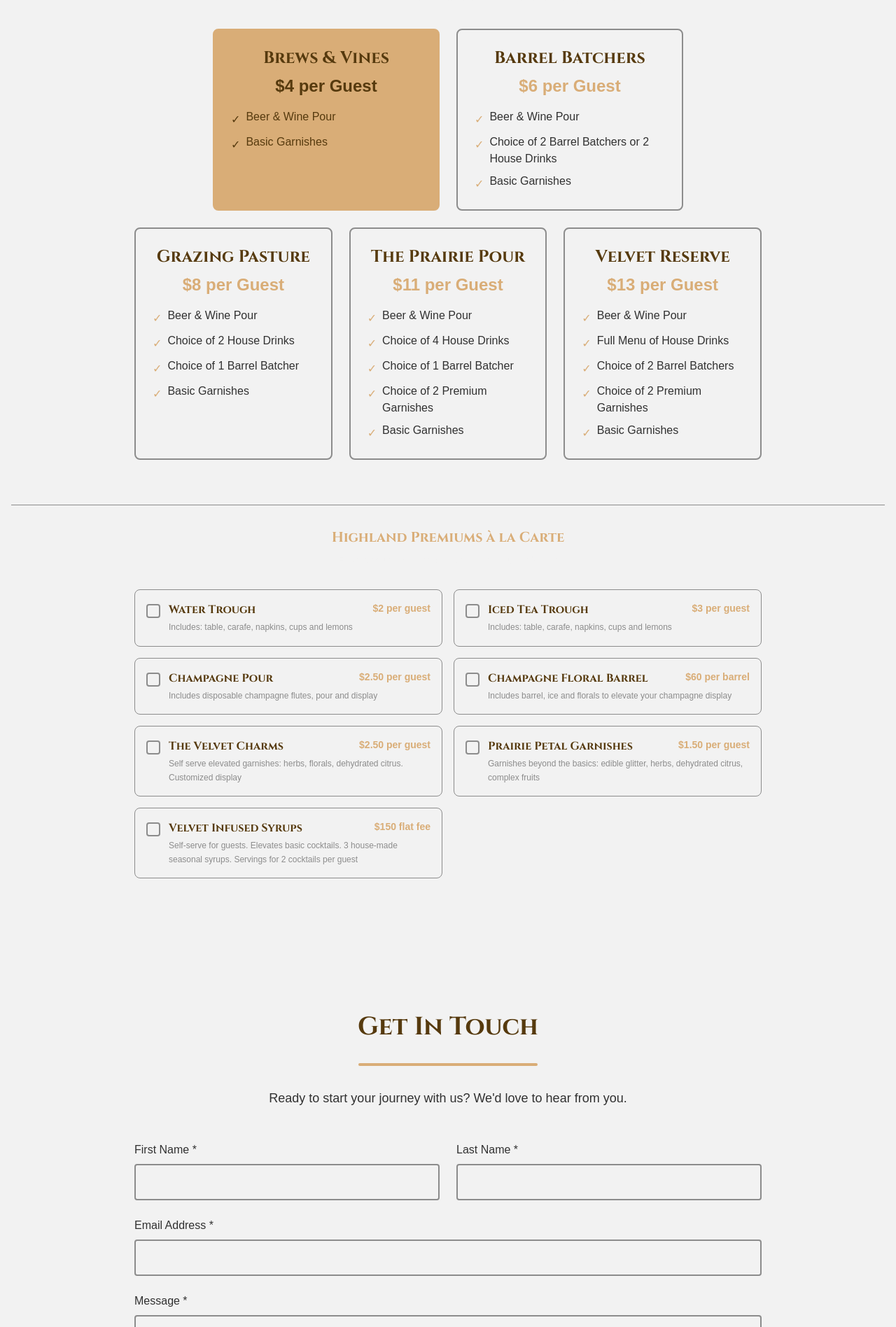
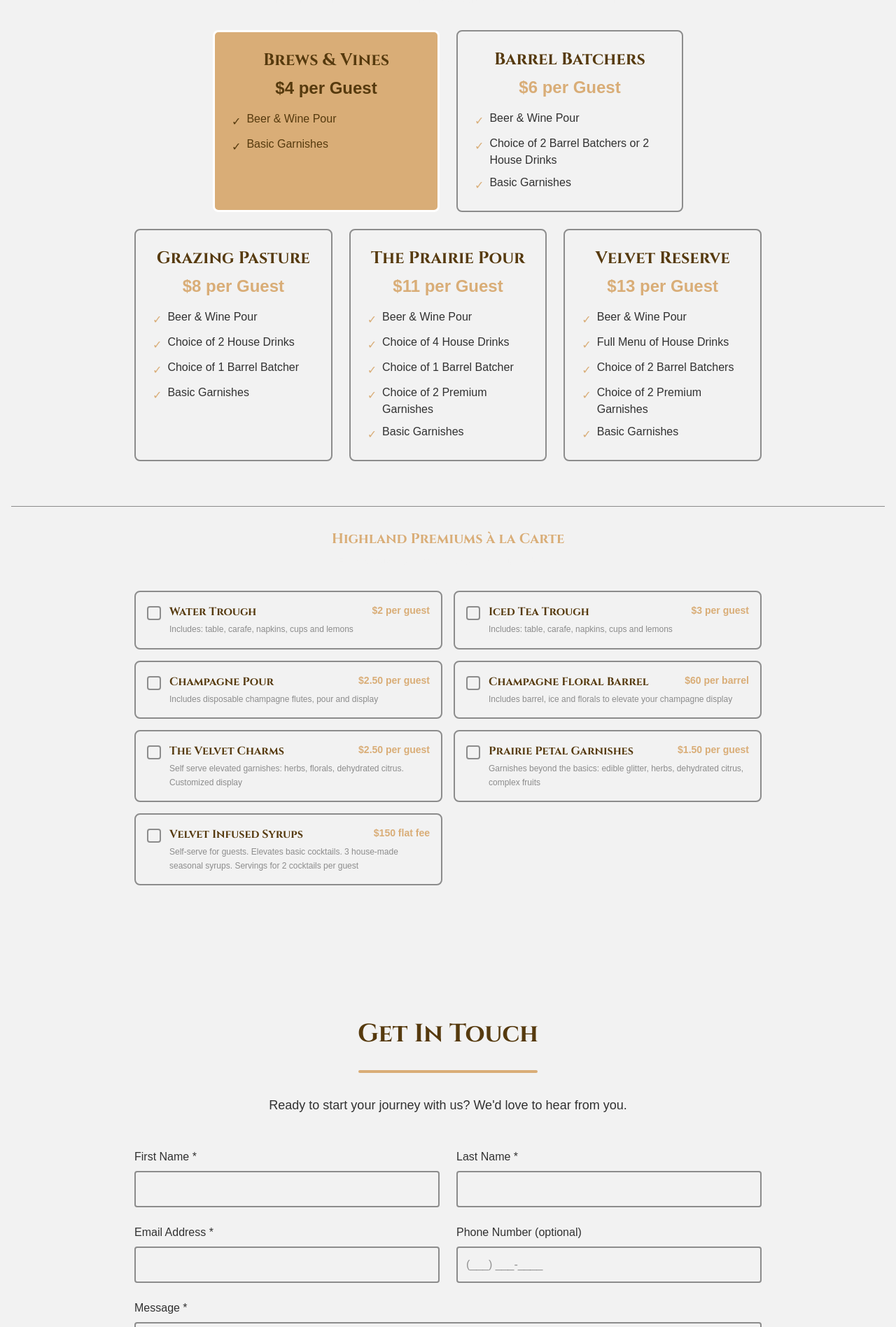
Before and after one commit to knustx/velvet-cow, a Next.js app: page / in a window 1280 px wide. Shown: the part 2315-4211 px from the top of the page at 70% size. Built offline with nearby package versions, Linux system fonts and the light colour scheme; a web font is replaced by a local one.

Commit message:
better form

```diff
--- a/src/app/safari-compat.css
+++ b/src/app/safari-compat.css
@@ -122,12 +122,14 @@
   /* Borders */
   .border { border-width: 1px !important; }
   .border-2 { border-width: 2px !important; }
+  .border-3 { border-width: 3px !important; }
   .border-b-2 { border-bottom-width: 2px !important; }
   .border-t { border-top-width: 1px !important; }
   .border-solid { border-style: solid !important; }
   .border-primary { border-color: #D9AD77 !important; }
   .border-secondary { border-color: #563a0e !important; }
   .border-muted { border-color: #8C8C8C !important; }
+  .border-white { border-color: #ffffff !important; }
   .border-transparent { border-color: transparent !important; }
   .pt-4 { padding-top: 1rem !important; }
   .pt-8 { padding-top: 2rem !important; }
--- a/src/components/ContactForm.tsx
+++ b/src/components/ContactForm.tsx
@@ -1,6 +1,34 @@
+"use client";
+
+import { useState } from "react";
 import SectionDivider from "@/components/SectionDivider";
 
 export default function ContactForm() {
+  const [phoneNumber, setPhoneNumber] = useState("");
+
+  const formatPhoneNumber = (value: string) => {
+    // Remove all non-numeric characters
+    const numbersOnly = value.replace(/\D/g, "");
+
+    // Limit to 10 digits
+    const limitedNumbers = numbersOnly.slice(0, 10);
+
+    // Format based on length
+    if (limitedNumbers.length === 0) {
+      return "";
+    } else if (limitedNumbers.length <= 3) {
+      return `(${limitedNumbers}`;
+    } else if (limitedNumbers.length <= 6) {
+      return `(${limitedNumbers.slice(0, 3)}) ${limitedNumbers.slice(3)}`;
+    } else {
+      return `(${limitedNumbers.slice(0, 3)}) ${limitedNumbers.slice(3, 6)}-${limitedNumbers.slice(6)}`;
+    }
+  };
+
+  const handlePhoneChange = (e: React.ChangeEvent<HTMLInputElement>) => {
+    const formatted = formatPhoneNumber(e.target.value);
+    setPhoneNumber(formatted);
+  };
   return (
     <section id="contact" className="py-16 bg-light">
       <div className="container mx-auto px-4">
@@ -24,7 +52,7 @@ export default function ContactForm() {
                 type="text"
                 id="firstName"
                 name="firstName"
-                className="w-full p-3 border-2 border-muted rounded focus:border-primary focus:outline-none"
+                className="w-full p-3 border-2 border-muted rounded focus:border-primary focus:outline-none text-dark"
                 required
               />
             </div>
@@ -37,12 +65,12 @@ export default function ContactForm() {
                 type="text"
                 id="lastName"
                 name="lastName"
-                className="w-full p-3 border-2 border-muted rounded focus:border-primary focus:outline-none"
+                className="w-full p-3 border-2 border-muted rounded focus:border-primary focus:outline-none text-dark"
                 required
               />
             </div>
 
-            <div className="md:col-span-2">
+            <div>
               <label htmlFor="email" className="font-sans block text-dark mb-2">
                 Email Address *
               </label>
@@ -50,8 +78,23 @@ export default function ContactForm() {
                 type="email"
                 id="email"
                 name="email"
-                className="w-full p-3 border-2 border-muted rounded focus:border-primary focus:outline-none"
+                className="w-full p-3 border-2 border-muted rounded focus:border-primary focus:outline-none text-dark"
                 required
+              />
+            </div>
+
+            <div>
+              <label htmlFor="phone" className="font-sans block text-dark mb-2">
+                Phone Number (optional)
+              </label>
+              <input
+                type="tel"
+                id="phone"
+                name="phone"
+                value={phoneNumber}
+                onChange={handlePhoneChange}
+                placeholder="(___) ___-____"
+                className="w-full p-3 border-2 border-muted rounded focus:border-primary focus:outline-none text-dark"
               />
             </div>
 
@@ -63,8 +106,8 @@ export default function ContactForm() {
                 id="message"
                 name="message"
                 rows={6}
-                className="w-full p-3 border-2 border-muted rounded focus:border-primary focus:outline-none resize-vertical"
-                placeholder="Tell us about your project or ask us a question..."
+                className="w-full p-3 border-2 border-muted rounded focus:border-primary focus:outline-none resize-vertical text-dark"
+                placeholder="Let us know how we can tailor your experience to meet your unique needs..."
                 required
               ></textarea>
             </div>
--- a/src/components/PackageCard.tsx
+++ b/src/components/PackageCard.tsx
@@ -26,25 +26,28 @@ export default function PackageCard({
   const isMultiCol = is2x || is3x;
 
   // Determine border and background styling based on selection state
-  let borderClass, bgClass;
+  let borderClass, bgClass, accentBorder;
 
   if (isMultiCol) {
     // Base package - always in selected state (gold background)
     borderClass = 'border-primary';
     bgClass = 'bg-primary';
+    accentBorder = 'border-white border-3';
   } else if (selected) {
     // Selected add-on package
     borderClass = 'border-primary';
     bgClass = 'bg-primary';
+    accentBorder = 'border-white border-3';
   } else {
     // Unselected add-on package
     borderClass = 'border-muted hover:border-primary';
     bgClass = 'bg-light hover:bg-gray-50';
+    accentBorder = 'border-2';
   }
 
   return (
     <div
-      className={`${bgClass} rounded-lg p-6 border-2 ${borderClass} transition-colors h-full flex flex-col ${
+      className={`${bgClass} rounded-lg p-6 ${accentBorder} ${borderClass} transition-colors h-full flex flex-col ${
         selectable && !isMultiCol ? 'cursor-pointer' : 'cursor-default'
       }`}
       onClick={selectable && onSelect && !isMultiCol ? onSelect : undefined}
--- a/src/components/Packages.tsx
+++ b/src/components/Packages.tsx
@@ -260,8 +260,10 @@ export default function Packages() {
                   return (
                     <div
                       key={item.id}
-                      className={`bg-light rounded-lg p-4 border cursor-pointer transition-colors ${
-                        isSelected ? 'border-primary bg-primary' : 'border-muted hover:border-primary'
+                      className={`bg-light rounded-lg p-4 cursor-pointer transition-colors ${
+                        isSelected
+                          ? 'border-white border-3 bg-primary'
+                          : 'border-2 border-muted hover:border-primary'
                       }`}
                       onClick={() => handlePremiumToggle(item.id)}
                     >
```
